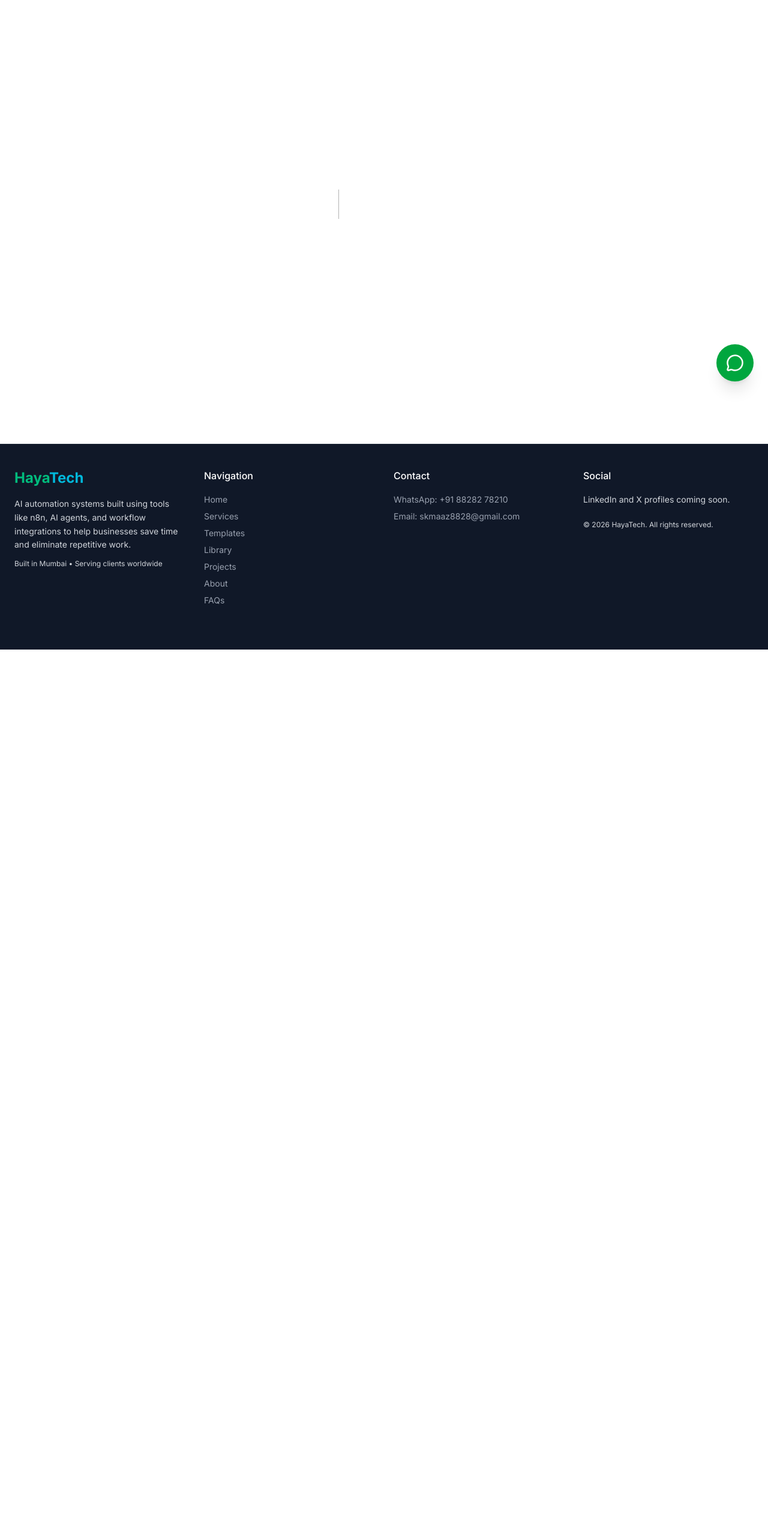
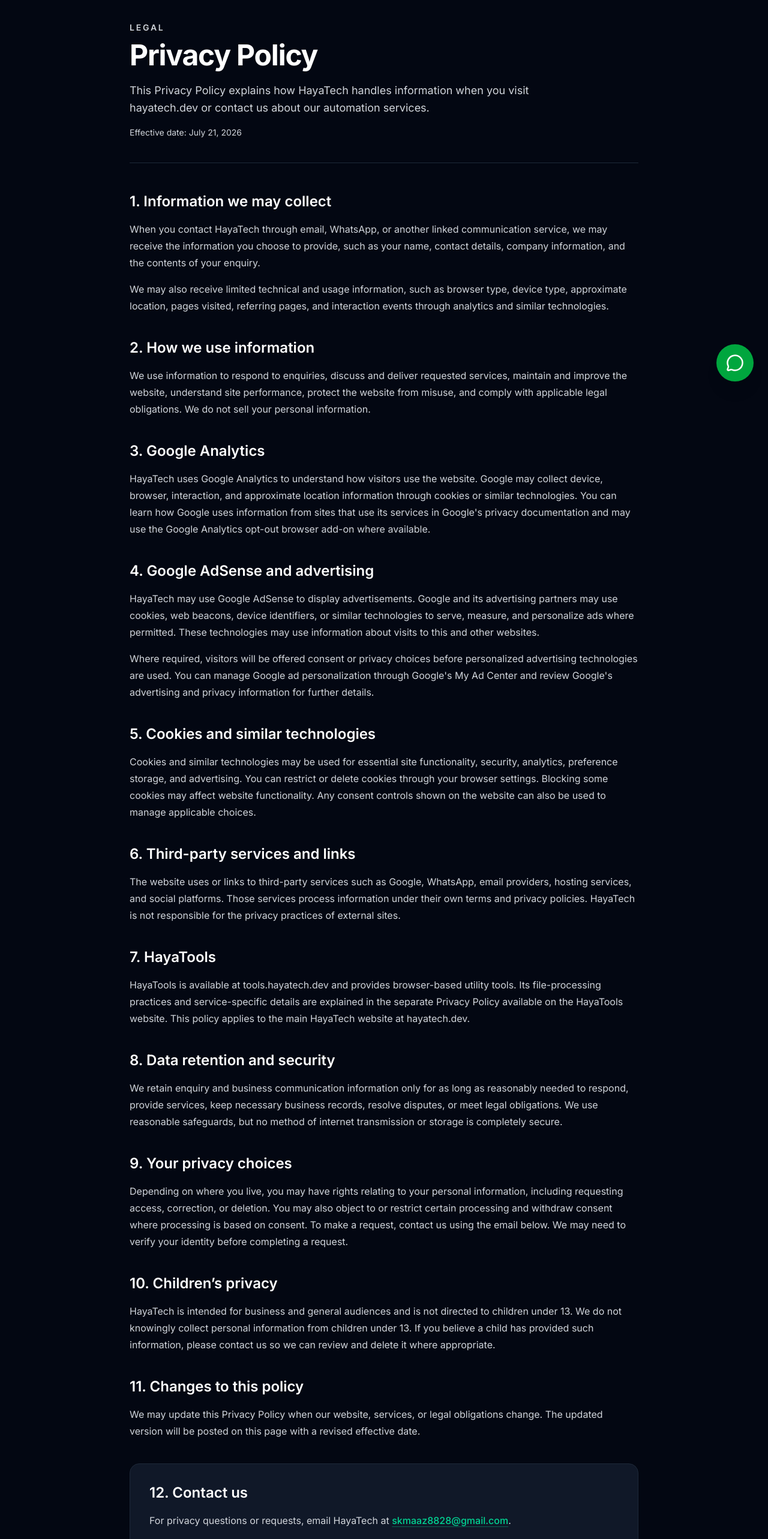
Before and after one commit to Dev-Maajo/dev-maajo.github.io, a Next.js app: page /privacy in a window 1280 px wide. Before the commit this address had no page. Shown: the part 140-2706 px from the top of the page at 60% size. Before the commit the page ends 1223 px from the top, so only its background shows below. Built offline with nearby package versions, Linux system fonts and the light colour scheme.

Commit message:
Add privacy policy and fix AdSense setup

```diff
--- a/src/app/layout.tsx
+++ b/src/app/layout.tsx
@@ -78,12 +78,15 @@
 }) {
   return (
     <html lang="en">
+      <head>
         <Script
           async
           src="https://pagead2.googlesyndication.com/pagead/js/adsbygoogle.js?client=ca-pub-4891710027513778"
           crossOrigin="anonymous"
           strategy="beforeInteractive"
         />
+      </head>
+
       <body
         className={`${inter.className} bg-gray-950 text-white min-h-screen flex flex-col`}
       >
@@ -92,6 +95,7 @@
           src="https://www.googletagmanager.com/gtag/js?id=G-EW2BT26CPP"
           strategy="afterInteractive"
         />
+
         <Script id="google-analytics" strategy="afterInteractive">
           {`
             window.dataLayer = window.dataLayer || [];
@@ -101,16 +105,12 @@
           `}
         </Script>
 
-        {/* Navbar */}
         <Navbar />
 
-        {/* Page Content */}
         <main className="pt-20 flex-grow">{children}</main>
 
-        {/* Footer */}
         <Footer />
 
-        {/* Floating WhatsApp Button */}
         <FloatingWhatsApp />
       </body>
     </html>
--- /dev/null
+++ b/src/app/privacy/page.tsx
@@ -0,0 +1,216 @@
+import type { Metadata } from "next";
+
+export const metadata: Metadata = {
+  title: "Privacy Policy | HayaTech",
+  description:
+    "Learn how HayaTech handles enquiries, analytics data, cookies, advertising technologies, and your privacy choices.",
+  alternates: {
+    canonical: "/privacy",
+  },
+  openGraph: {
+    title: "Privacy Policy | HayaTech",
+    description:
+      "How HayaTech handles enquiries, analytics data, cookies, advertising technologies, and privacy choices.",
+    url: "/privacy",
+    type: "website",
+  },
+};
+
+const sections = [
+  {
+    title: "1. Information we may collect",
+    content: (
+      <>
+        <p>
+          When you contact HayaTech through email, WhatsApp, or another linked
+          communication service, we may receive the information you choose to
+          provide, such as your name, contact details, company information, and
+          the contents of your enquiry.
+        </p>
+        <p>
+          We may also receive limited technical and usage information, such as
+          browser type, device type, approximate location, pages visited,
+          referring pages, and interaction events through analytics and similar
+          technologies.
+        </p>
+      </>
+    ),
+  },
+  {
+    title: "2. How we use information",
+    content: (
+      <p>
+        We use information to respond to enquiries, discuss and deliver requested
+        services, maintain and improve the website, understand site performance,
+        protect the website from misuse, and comply with applicable legal
+        obligations. We do not sell your personal information.
+      </p>
+    ),
+  },
+  {
+    title: "3. Google Analytics",
+    content: (
+      <p>
+        HayaTech uses Google Analytics to understand how visitors use the website.
+        Google may collect device, browser, interaction, and approximate location
+        information through cookies or similar technologies. You can learn how
+        Google uses information from sites that use its services in Google&apos;s
+        privacy documentation and may use the Google Analytics opt-out browser
+        add-on where available.
+      </p>
+    ),
+  },
+  {
+    title: "4. Google AdSense and advertising",
+    content: (
+      <>
+        <p>
+          HayaTech may use Google AdSense to display advertisements. Google and
+          its advertising partners may use cookies, web beacons, device
+          identifiers, or similar technologies to serve, measure, and personalize
+          ads where permitted. These technologies may use information about visits
+          to this and other websites.
+        </p>
+        <p>
+          Where required, visitors will be offered consent or privacy choices
+          before personalized advertising technologies are used. You can manage
+          Google ad personalization through Google&apos;s My Ad Center and review
+          Google&apos;s advertising and privacy information for further details.
+        </p>
+      </>
+    ),
+  },
+  {
+    title: "5. Cookies and similar technologies",
+    content: (
+      <p>
+        Cookies and similar technologies may be used for essential site
+        functionality, security, analytics, preference storage, and advertising.
+        You can restrict or delete cookies through your browser settings. Blocking
+        some cookies may affect website functionality. Any consent controls shown
+        on the website can also be used to manage applicable choices.
+      </p>
+    ),
+  },
+  {
+    title: "6. Third-party services and links",
+    content: (
+      <p>
+        The website uses or links to third-party services such as Google,
+        WhatsApp, email providers, hosting services, and social platforms. Those
+        services process information under their own terms and privacy policies.
+        HayaTech is not responsible for the privacy practices of external sites.
+      </p>
+    ),
+  },
+  {
+    title: "7. HayaTools",
+    content: (
+      <p>
+        HayaTools is available at tools.hayatech.dev and provides browser-based
+        utility tools. Its file-processing practices and service-specific details
+        are explained in the separate Privacy Policy available on the HayaTools
+        website. This policy applies to the main HayaTech website at hayatech.dev.
+      </p>
+    ),
+  },
+  {
+    title: "8. Data retention and security",
+    content: (
+      <p>
+        We retain enquiry and business communication information only for as long
+        as reasonably needed to respond, provide services, keep necessary business
+        records, resolve disputes, or meet legal obligations. We use reasonable
+        safeguards, but no method of internet transmission or storage is completely
+        secure.
+      </p>
+    ),
+  },
+  {
+    title: "9. Your privacy choices",
+    content: (
+      <p>
+        Depending on where you live, you may have rights relating to your personal
+        information, including requesting access, correction, or deletion. You may
+        also object to or restrict certain processing and withdraw consent where
+        processing is based on consent. To make a request, contact us using the
+        email below. We may need to verify your identity before completing a
+        request.
+      </p>
+    ),
+  },
+  {
+    title: "10. Children’s privacy",
+    content: (
+      <p>
+        HayaTech is intended for business and general audiences and is not directed
+        to children under 13. We do not knowingly collect personal information from
+        children under 13. If you believe a child has provided such information,
+        please contact us so we can review and delete it where appropriate.
+      </p>
+    ),
+  },
+  {
+    title: "11. Changes to this policy",
+    content: (
+      <p>
+        We may update this Privacy Policy when our website, services, or legal
+        obligations change. The updated version will be posted on this page with a
+        revised effective date.
+      </p>
+    ),
+  },
+];
+
+export default function PrivacyPage() {
+  return (
+    <main className="min-h-screen bg-gray-950 text-white py-16 md:py-24">
+      <article className="mx-auto max-w-4xl px-6">
+        <header className="mb-12 border-b border-gray-800 pb-10">
+          <p className="mb-3 text-sm font-semibold uppercase tracking-[0.2em] text-emerald-400">
+            Legal
+          </p>
+          <h1 className="text-4xl font-bold tracking-tight md:text-5xl">
+            Privacy Policy
+          </h1>
+          <p className="mt-5 max-w-3xl text-lg leading-relaxed text-gray-400">
+            This Privacy Policy explains how HayaTech handles information when you
+            visit hayatech.dev or contact us about our automation services.
+          </p>
+          <p className="mt-4 text-sm text-gray-500">
+            Effective date: July 21, 2026
+          </p>
+        </header>
+
+        <div className="space-y-10">
+          {sections.map((section) => (
+            <section key={section.title}>
+              <h2 className="mb-4 text-2xl font-semibold text-cyan-400">
+                {section.title}
+              </h2>
+              <div className="space-y-4 leading-7 text-gray-300">
+                {section.content}
+              </div>
+            </section>
+          ))}
+
+          <section className="rounded-2xl border border-gray-800 bg-gray-900 p-6 md:p-8">
+            <h2 className="mb-4 text-2xl font-semibold text-cyan-400">
+              12. Contact us
+            </h2>
+            <p className="leading-7 text-gray-300">
+              For privacy questions or requests, email HayaTech at{" "}
+              <a
+                href="mailto:skmaaz8828@gmail.com"
+                className="font-medium text-emerald-400 underline decoration-emerald-400/40 underline-offset-4 hover:text-emerald-300"
+              >
+                skmaaz8828@gmail.com
+              </a>
+              .
+            </p>
+          </section>
+        </div>
+      </article>
+    </main>
+  );
+}
--- a/src/app/sitemap.ts
+++ b/src/app/sitemap.ts
@@ -20,5 +20,9 @@
             url: "https://hayatech.dev/projects/hayatools",
             lastModified: new Date(),
         },
+        {
+            url: "https://hayatech.dev/privacy",
+            lastModified: new Date(),
+        },
     ];
 }
--- a/src/components/Footer.tsx
+++ b/src/components/Footer.tsx
@@ -9,6 +9,7 @@
     { name: "Projects", href: "/projects/hayatools" },
     { name: "About", href: "/about" },
     { name: "FAQs", href: "/faqs" },
+    { name: "Privacy Policy", href: "/privacy" },
 ];
 
 export default function Footer() {
@@ -93,12 +94,19 @@
                     {/* Social / Legal */}
                     <div>
                         <h3 className="text-white font-medium mb-4">
-                            Social
+                            Legal & Social
                         </h3>
 
                         <p className="text-gray-400 text-sm">
                             LinkedIn and X profiles coming soon.
                         </p>
+
+                        <Link
+                            href="/privacy"
+                            className="mt-4 inline-block text-sm text-gray-400 hover:text-cyan-400 transition-colors"
+                        >
+                            Privacy Policy
+                        </Link>
 
                         <p className="mt-6 text-gray-500 text-xs">
                             © {new Date().getFullYear()} HayaTech. All rights reserved.
```
Lines whose indentation alone changed are shown as unchanged.
